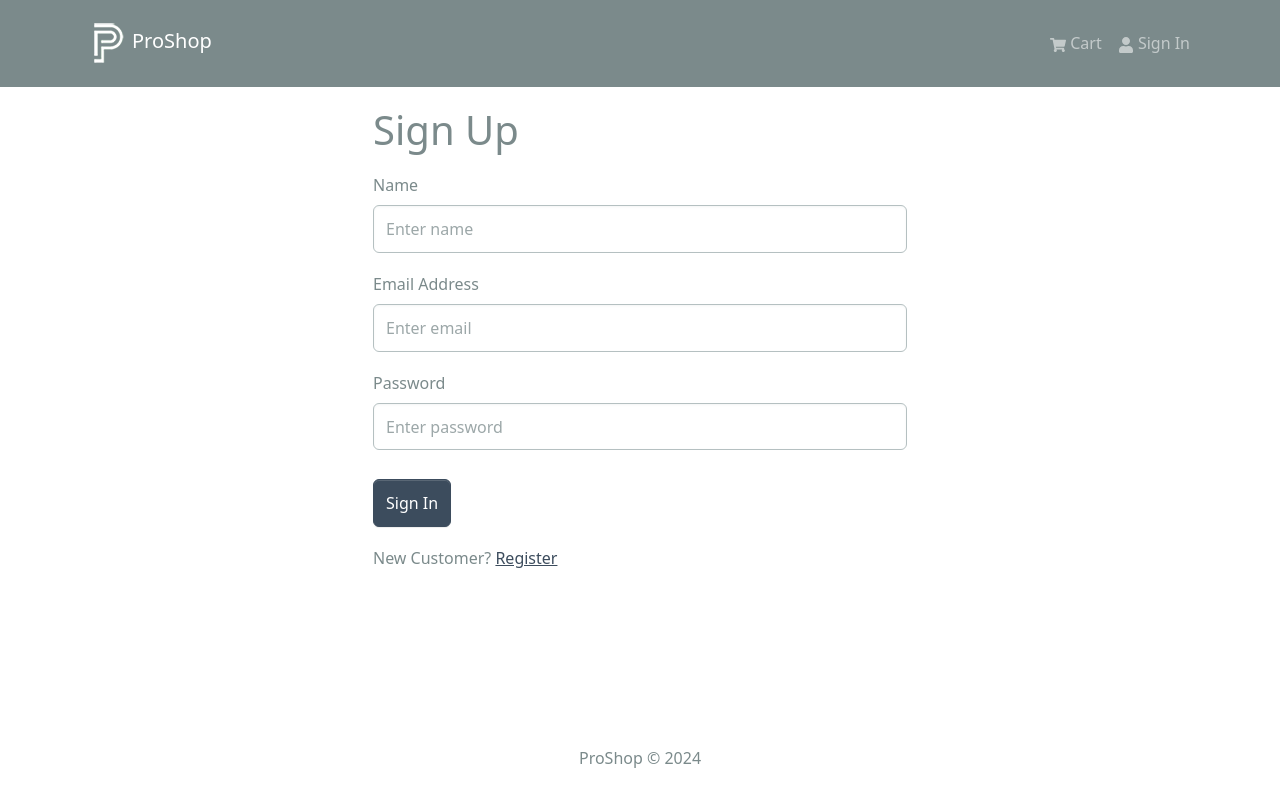
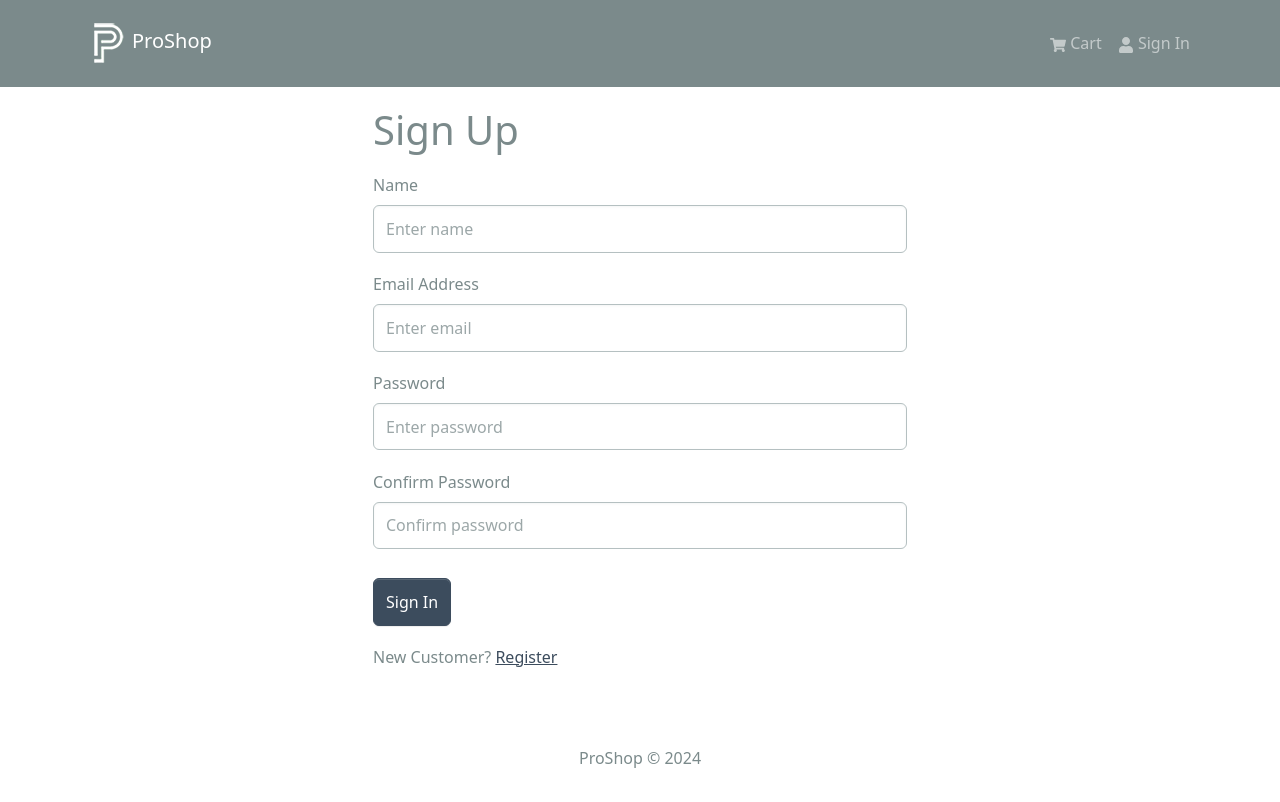
Before and after one commit to Zainab-Ayoub/proshop, a React (Create React App) app in the folder frontend/: page /register in a window 1280 px wide. Shown: the top 802 px of the page. Built offline with nearby package versions, Linux system fonts and the light colour scheme.

Commit message:
confirm password form group

```diff
--- a/frontend/src/screens/RegisterScreen.jsx
+++ b/frontend/src/screens/RegisterScreen.jsx
@@ -82,6 +82,16 @@ const RegisterScreen = () => {
                     ></Form.Control>
                 </Form.Group>
 
+                <Form.Group controlId='confirmPassword' className="my-3">
+                    <Form.Label>Confirm Password</Form.Label>
+                    <Form.Control
+                    type="password"
+                    placeholder="Confirm password"
+                    value={confirmPassword}
+                    onChange={(e) => setConfirmPassword(e.target.value)}
+                    ></Form.Control>
+                </Form.Group>
+
                 <Button type="submit" variant="primary" className="mt-2" disabled={isLoading}>
                     Sign In
                 </Button>
```
